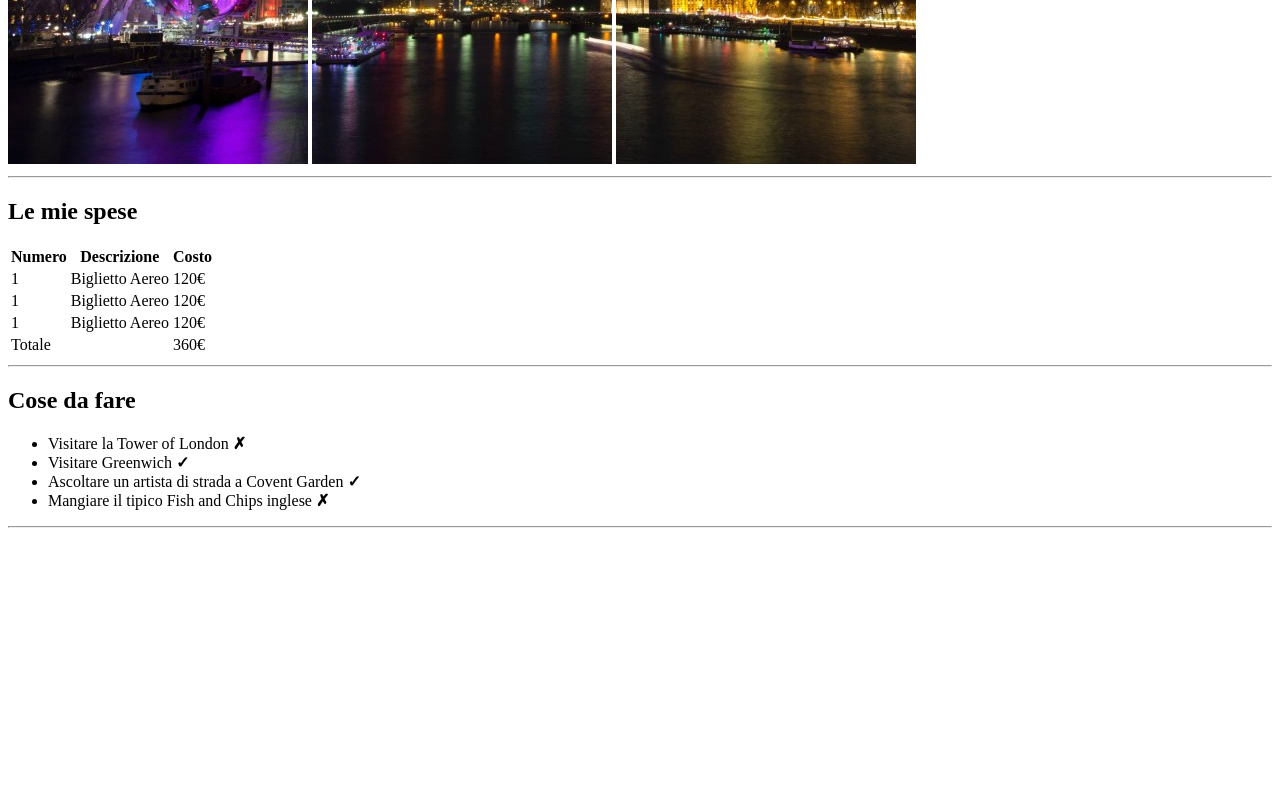
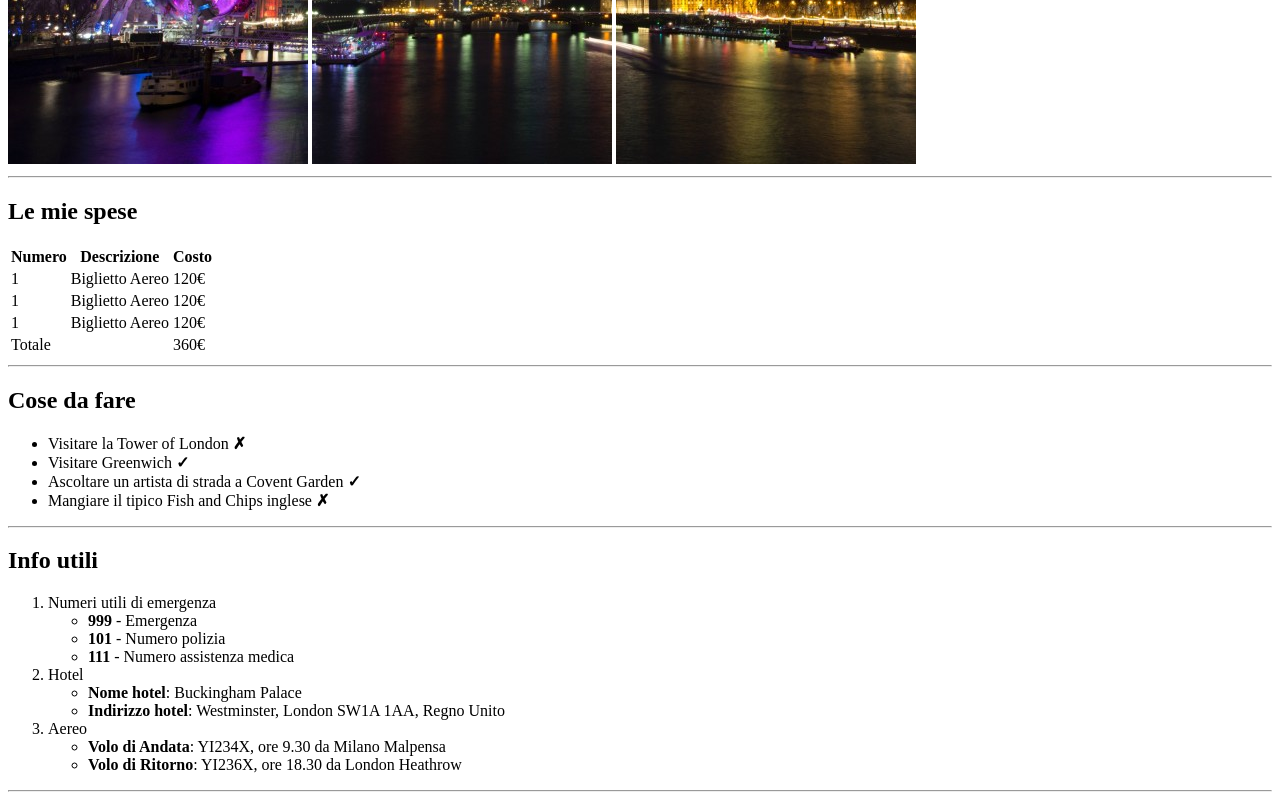
Before and after one commit to AngelaRecchia/html-london-trip, a plain HTML site: page index.html in a window 1280 px wide. Shown: the part 516-1316 px from the top of the page. Before the commit the page ends 1052 px from the top, so only its background shows below. Drawn offline with Linux system fonts and the light colour scheme.

Commit message:
sezione info utili

```diff
--- a/index.html
+++ b/index.html
@@ -88,13 +88,14 @@
             <!-- titolo -->
             <h2>Cose da fare</h2>
 
-            <!-- lista cose da fare -->
+            <!-- inizio lista non ordinata cose da fare -->
             <ul>
                 <li>Visitare la Tower of London <strong>&cross;</strong></li>
                 <li>Visitare Greenwich <strong>&check;</strong></li>
                 <li>Ascoltare un artista di strada a Covent Garden <strong>&check;</strong></li>
                 <li>Mangiare il tipico Fish and Chips inglese <strong>&cross;</strong></li>
             </ul>
+            <!-- fine lista non ordinata cose da fare -->
 
             <hr>
 
@@ -102,7 +103,45 @@
         <!-- fine sezione cose da fare -->
 
         <!-- inizio sezione info utili -->
-        <section></section>
+        <section>
+
+            <!-- titolo -->
+            <h2>Info utili</h2>
+
+            <!-- inizio lista ordinata info utili -->
+            <ol>
+
+                <li>
+                    Numeri utili di emergenza
+                    <ul>
+                        <li><strong>999</strong> - Emergenza</li>
+                        <li><strong>101</strong> - Numero polizia</li>
+                        <li><strong>111</strong> - Numero assistenza medica</li>
+                    </ul>
+                </li>
+
+                <li>
+                    Hotel
+                    <ul>
+                        <li><strong>Nome hotel</strong>: Buckingham Palace</li>
+                        <li><strong>Indirizzo hotel</strong>: Westminster, London SW1A 1AA, Regno Unito</li>
+                    </ul>
+                </li>
+
+                <li>
+                    Aereo
+                    <ul>
+                        <li><strong>Volo di Andata</strong>: YI234X, ore 9.30 da Milano Malpensa</li>
+                        <li><strong>Volo di Ritorno</strong>: YI236X, ore 18.30 da London Heathrow</li>
+                    </ul>
+                </li>
+
+            </ol>
+            <!-- fine lista ordinata info utili -->
+
+            <hr>
+
+        </section>
         <!-- fine sezione info utili -->
 
         <!-- inizio sezione foto -->
```
